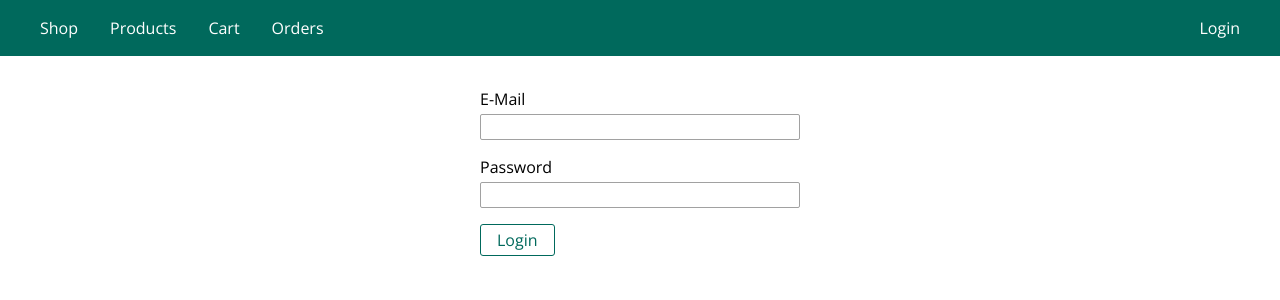
After one commit to yuvrajgupta010/nodejs_backend, a Node project: template views/auth/login.ejs in a window 1280 px wide. The commit adds this page. Shown: the top 300 px of the page. Run offline with Node 20 templates, Linux system fonts and the light colour scheme; the template is opened without the code that fills it, so the values that code supplies are empty; some libraries are stand-ins or nearby versions.

Commit message:
Add login page for authentication

```diff
--- a/app.js
+++ b/app.js
@@ -11,9 +11,10 @@ const app = express();
 
 app.set("view engine", "ejs");
 app.set("views", "views");
-
+S;
 const adminRoutes = require("./routes/admin");
 const shopRoutes = require("./routes/shop");
+const authRoutes = require("./routes/auth");
 
 app.use(bodyParser.urlencoded({ extended: false }));
 app.use(express.static(path.join(__dirname, "public")));
@@ -29,6 +30,7 @@ app.use((req, res, next) => {
 
 app.use("/admin", adminRoutes);
 app.use(shopRoutes);
+app.use(authRoutes);
 
 app.use(errorController.get404);
 
--- /dev/null
+++ b/controllers/auth.js
@@ -0,0 +1,6 @@
+exports.getLogin = (req, res, next) => {
+  res.render("auth/login", {
+    path: "/login",
+    pageTitle: "Login",
+  });
+};
--- /dev/null
+++ b/public/css/auth.css
@@ -0,0 +1,6 @@
+.login-form {
+  width: 20rem;
+  max-width: 90%;
+  margin: auto;
+  display: block;
+}
--- a/public/css/main.css
+++ b/public/css/main.css
@@ -42,8 +42,10 @@ form {
 
 .main-header__nav {
   height: 100%;
-  display: none;
+  width: 100%;
+  display: flex;
   align-items: center;
+  justify-content: space-between;
 }
 
 .main-header__item-list {
@@ -58,14 +60,21 @@ form {
   padding: 0;
 }
 
-.main-header__item a {
+.main-header__item a,
+.main-header__item button {
+  font: inherit;
+  background: transparent;
+  border: none;
   text-decoration: none;
   color: white;
+  cursor: pointer;
 }
 
 .main-header__item a:hover,
 .main-header__item a:active,
-.main-header__item a.active {
+.main-header__item a.active,
+.main-header__item button:hover,
+.main-header__item button:active {
   color: #ffeb3b;
 }
 
--- /dev/null
+++ b/views/auth/login.ejs
@@ -0,0 +1,22 @@
+<%- include('../includes/head.ejs') %>
+    <link rel="stylesheet" href="/css/forms.css">
+    <link rel="stylesheet" href="/css/auth.css">
+</head>
+
+<body>
+   <%- include('../includes/navigation.ejs') %>
+
+    <main>
+        <form class="login-form" action="/login" method="POST">
+            <div class="form-control">
+                <label for="email">E-Mail</label>
+                <input type="email" name="email" id="email">
+            </div>
+            <div class="form-control">
+                <label for="password">Password</label>
+                <input type="password" name="password" id="password">
+            </div>
+            <button class="btn" type="submit">Login</button>
+        </form>
+    </main>
+<%- include('../includes/end.ejs') %>
--- a/views/includes/navigation.ejs
+++ b/views/includes/navigation.ejs
@@ -19,19 +19,20 @@
           >Orders</a
         >
       </li>
+      <!-- <li class="main-header__item">
+                <a class="<%= path === '/admin/add-product' ? 'active' : '' %>" href="/admin/add-product">Add Product
+                </a>
+            </li>
+            <li class="main-header__item">
+                <a class="<%= path === '/admin/products' ? 'active' : '' %>" href="/admin/products">Admin Products
+                </a>
+            </li> -->
+    </ul>
+    <ul class="main-header__item-list">
       <li class="main-header__item">
-        <a
-          class="<%= path === '/admin/add-product' ? 'active' : '' %>"
-          href="/admin/add-product"
-          >Add Product
-        </a>
-      </li>
-      <li class="main-header__item">
-        <a
-          class="<%= path === '/admin/products' ? 'active' : '' %>"
-          href="/admin/products"
-          >Admin Products
-        </a>
+        <a class="<%= path === '/login' ? 'active' : '' %>" href="/login"
+          >Login</a
+        >
       </li>
     </ul>
   </nav>
```
Also changed, not shown: routes/auth.js (added, +9 -0 lines).
